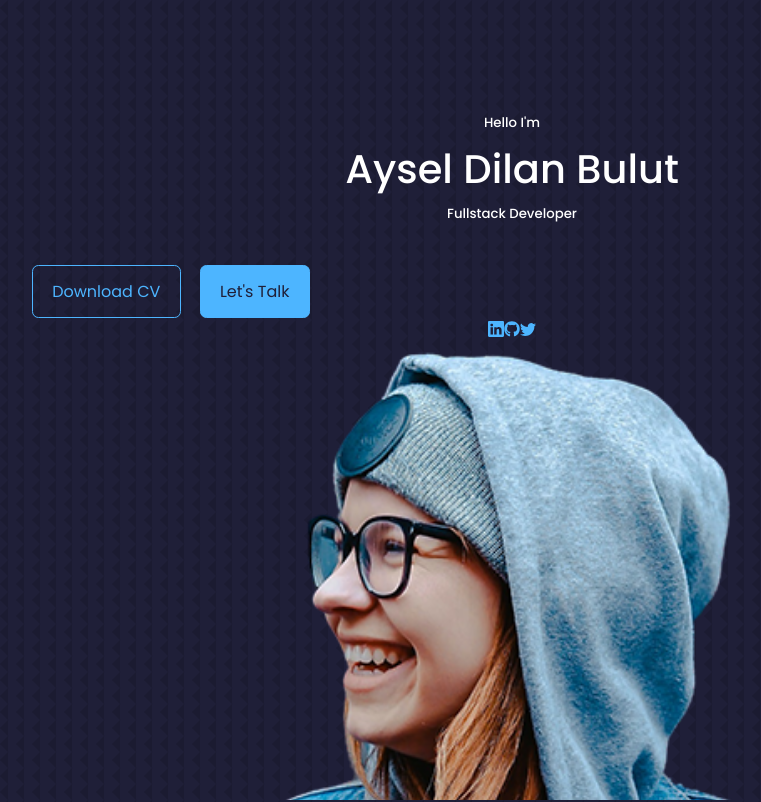
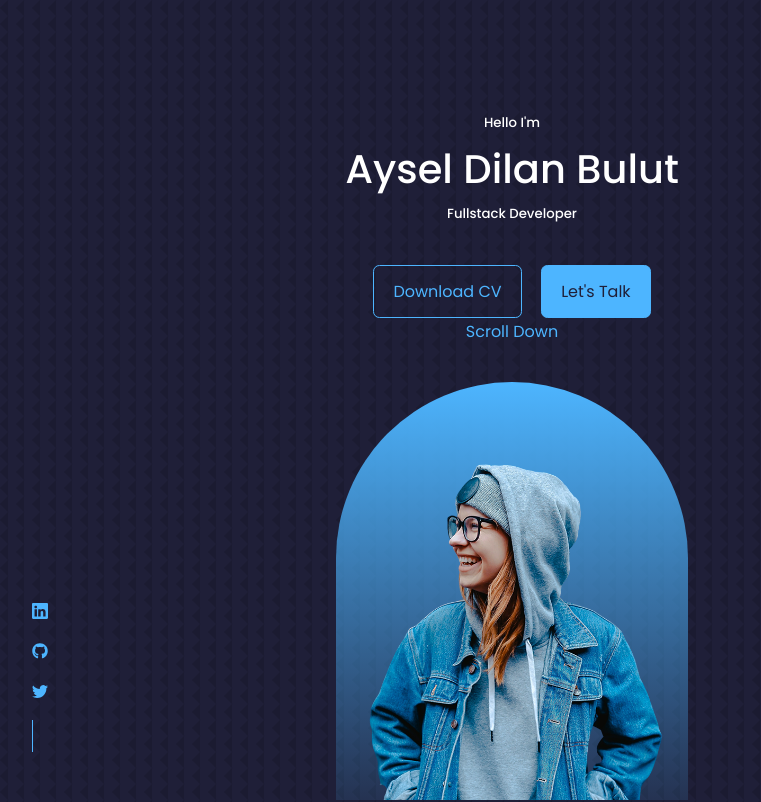
Before and after one commit to ayseldilan/Portfolio, a React (Create React App) app: page / in a window 1280 px wide. Shown: the top 802 px of the page, without its empty margins (128-889 px from the left). Built offline with nearby package versions, Linux system fonts and the light colour scheme.

Commit message:
adding header styling

```diff
--- a/src/components/header/header.css
+++ b/src/components/header/header.css
@@ -16,5 +16,38 @@ header {
     margin-top: 2.5rem;
     display: flex;
     gap: 1.2rem;
-    justify-context: center;
+    justify-content: center;
 }
+
+/* =============== HEADER SOCIALS ================= */
+.header__socials {
+    display: flex;
+    flex-direction: column;
+    align-item: center;
+    gap: 0.8rem;
+    position: absolute;
+    left: 0;
+    bottom: 3rem;
+}
+
+.header__socials::after {
+    content: '';
+    width: 1px;
+    height: 2rem;
+    background: var(--color-primary);
+}
+
+/* =============== ME ================= */
+.me {
+    background: linear-gradient(var(--color-primary), transparent);
+    width: 22rem;
+    height: 30rem;
+    position: absolute;
+    left: calc(50% - 11rem);
+    margin-top: 4rem;
+    border-radius: 12rem 12rem 0 0;
+    overflow: hidden;
+    padding: 5rem 1.5rem 1.5rem 1.5rem;
+}
+
+/* =============== ME ================= */
```
